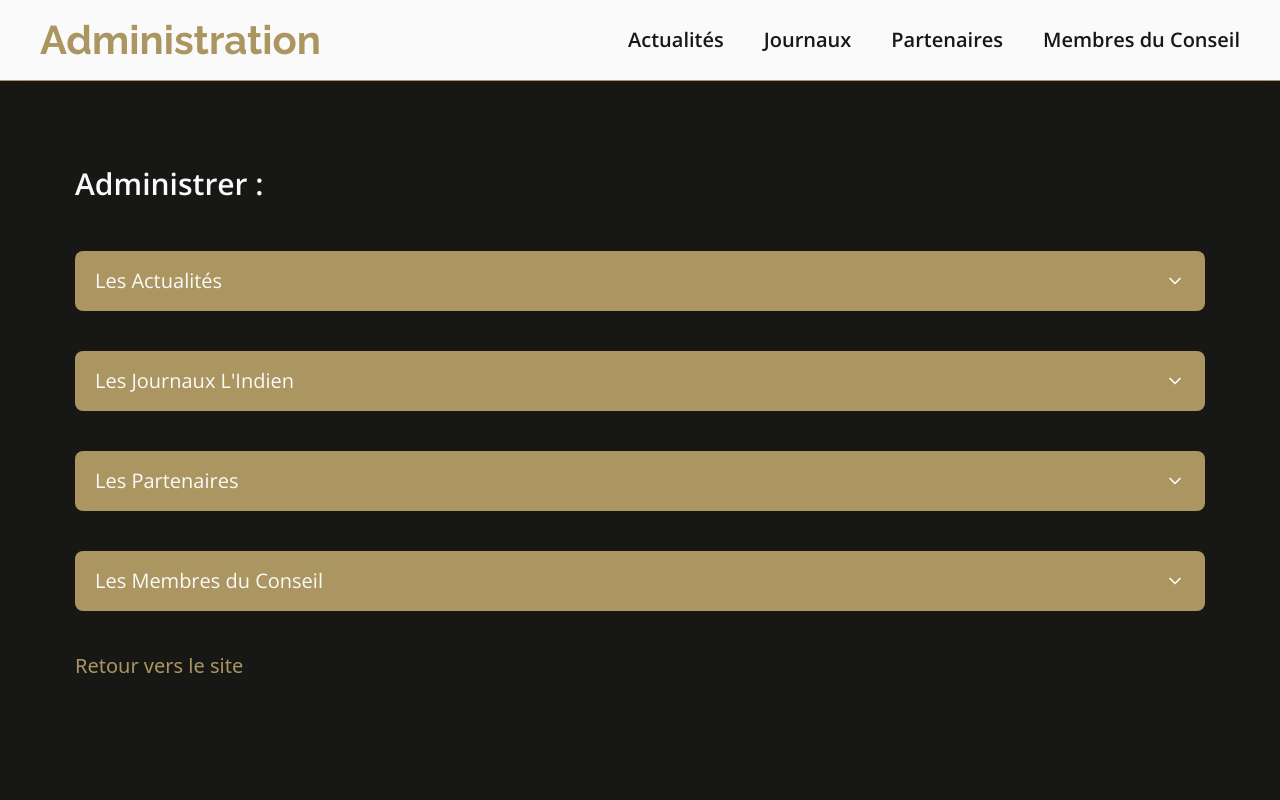
After one commit to bugBuster42/AHLS-Association, a PHP site: template src/View/Admin/HomePage/index.html.twig in a window 1280 px wide. The commit adds this page. Run offline with PHP 8.4, Linux system fonts and the light colour scheme; the template is opened without the code that fills it, so the values that code supplies are empty; some libraries are stand-ins or nearby versions.

Commit message:
admin_home_page html css finish

```diff
--- /dev/null
+++ b/src/View/Admin/HomePage/index.html.twig
@@ -0,0 +1,70 @@
+{% extends 'adminLayout.html.twig' %}
+
+{% block title %}
+	{{ parent() }}
+	| Administration du site
+{% endblock %}
+
+{% block stylesheet %}
+	<link rel="stylesheet" href="/assets/css/admin/adminHomePage.css">
+{% endblock %}
+
+{% block content %}
+	<main class="container">
+		<h3>Administrer :</h3>
+
+		<details role="list">
+			<summary aria-haspopup="listbox" role="button">
+				Les Actualités
+			</summary>
+			<ul role="listbox">
+				<li>
+					<a href="/admin/actualité">Voir la liste des actualités</a>
+				</li>
+				<li>
+					<a href="/admin/actualité/ajouter">Ajouter une actualité</a>
+				</li>
+			</ul>
+		</details>
+		<details role="list">
+			<summary aria-haspopup="listbox" role="button">
+				Les Journaux L'Indien
+			</summary>
+			<ul role="listbox">
+				<li>
+					<a href="/admin/journaux">Voir la liste des journaux</a>
+				</li>
+				<li>
+					<a href="/admin/journaux/ajouter">Ajouter un journal</a>
+				</li>
+			</ul>
+		</details>
+		<details role="list">
+			<summary aria-haspopup="listbox" role="button">
+				Les Partenaires
+			</summary>
+			<ul role="listbox">
+				<li>
+					<a href="/admin/partenaire">Voir la liste des partenaires</a>
+				</li>
+				<li>
+					<a href="/admin/partenaire/ajouter">Ajouter un partenaire</a>
+				</li>
+			</ul>
+		</details>
+		<details role="list">
+			<summary aria-haspopup="listbox" role="button">
+				Les Membres du Conseil
+			</summary>
+			<ul role="listbox">
+				<li>
+					<a href="/admin/association">Voir la liste des membres</a>
+				</li>
+				<li>
+					<a href="/admin/association/ajouter">Ajouter un membre</a>
+				</li>
+			</ul>
+		</details>
+		<a href="/" class="backToSite">Retour vers le site</a>
+	</main>
+{% endblock %}
--- /dev/null
+++ b/src/View/adminLayout.html.twig
@@ -0,0 +1,29 @@
+<!doctype html>
+<html lang="fr" data-theme="light">
+	<head>
+		<meta charset="utf-8">
+		<meta http-equiv="x-ua-compatible" content="ie=edge">
+		<meta name="viewport" content="width=device-width, initial-scale=1">
+		<link rel="icon" href="/assets/images/favicon.png">
+
+		<title>
+			{% block title %}AHLS
+			{% endblock %}
+		</title>
+
+		<link rel="stylesheet" href="https://cdn.jsdelivr.net/npm/@picocss/pico@1/css/pico.min.css">
+		<link rel="stylesheet" href="/assets/css/style.css"> {% block stylesheet %}{% endblock %}
+		</head>
+
+		<body>
+			{% block navbar %}
+				{% include 'components/_navbar_admin.html.twig' %}
+			{% endblock %}
+
+			{% block content %}{% endblock %}
+
+			{% block footer %}{% endblock %}
+
+			{% block javascript %}{% endblock %}
+		</body>
+	</html>
--- /dev/null
+++ b/src/View/components/_navbar_admin.html.twig
@@ -0,0 +1,24 @@
+<nav>
+	<ul>
+		<li class="title">
+			<a href="/admin">Administration</a>
+		</li>
+	</ul>
+	<ul class="nav-right" id="nav-right">
+		<li>
+			<a href="/admin/actualités">Actualités</a>
+		</li>
+		<li>
+			<a href="/admin/journaux">Journaux</a>
+		</li>
+		<li>
+			<a href="/admin/contact">Partenaires</a>
+		</li>
+		<li>
+			<a href="/admin/association">Membres du Conseil</a>
+		</li>
+	</ul>
+	<div class="menu">
+		<a href="#nav-right"><img src="assets/images/menu.svg" alt="menu" width="50px"></a>
+	</div>
+</nav>
--- a/src/routes.php
+++ b/src/routes.php
@@ -14,6 +14,7 @@ return [
     'items/add' => ['ItemController', 'add',],
     'items/delete' => ['ItemController', 'delete',],
     'association' => ['AssociationController', 'index',],
+    'admin' => ['AdminHomePageController', 'index'],
     'admin/association' => ['AdminAssociationController', 'index',],
     'admin/association/ajouter' => ['AdminAssociationController', 'create',],
     'admin/association/modifier' => ['AdminAssociationController', 'update', ['id']],
```
Also changed, not shown: src/Controller/AdminHomePageController.php (added, +11 -0 lines), public/assets/css/admin/adminHomePage.css (added).
